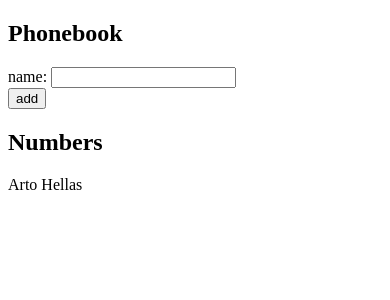
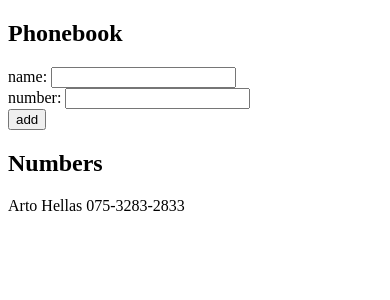
Before and after one commit to FK78/FullStackOpen, a React (Vite) app in the folder part2/thephonebook/: page / in a window 390 px wide. Shown: the top 300 px of the page. Built offline with nearby package versions, Linux system fonts and the light colour scheme.

Commit message:
2.8: The Phonebook Step3

```diff
--- a/part2/thephonebook/src/App.jsx
+++ b/part2/thephonebook/src/App.jsx
@@ -1,21 +1,32 @@
 import { useState } from "react";
 
 const App = () => {
-  const [persons, setPersons] = useState([{ name: "Arto Hellas" }]);
+  const [persons, setPersons] = useState([
+    { name: "Arto Hellas", number: "075-3283-2833" },
+  ]);
   const [newName, setNewName] = useState("");
+  const [newNumber, setNewNumber] = useState("");
 
   const addNewName = (event) => {
     event.preventDefault();
     const nameObject = {
       name: newName,
+      number: newNumber,
     };
-    const allNames = persons.map(person => person.name)
-    allNames.includes(newName) ? alert(`${newName}, is already added to the phonebook`) : setPersons(persons.concat(nameObject));
+    const allNames = persons.map((person) => person.name);
+    allNames.includes(newName)
+      ? alert(`${newName}, is already added to the phonebook`)
+      : setPersons(persons.concat(nameObject));
     setNewName("");
+    setNewNumber("");
   };
 
   const handleNameChange = (event) => {
     setNewName(event.target.value);
+  };
+
+  const handleNumberChange = (event) => {
+    setNewNumber(event.target.value);
   };
 
   return (
@@ -31,12 +42,24 @@ const App = () => {
           />
         </div>
         <div>
+          number:{" "}
+          <input
+            onChange={handleNumberChange}
+            value={newNumber}
+            aria-label="form"
+          />
+        </div>
+        <div>
           <button type="submit">add</button>
         </div>
       </form>
       <h2>Numbers</h2>
       {persons.map((person, id) => (
-        <p key={id}>{person.name}</p>
+        <div key={id}>
+          <p>
+            {person.name} {person.number}
+          </p>
+        </div>
       ))}
     </div>
   );
```
